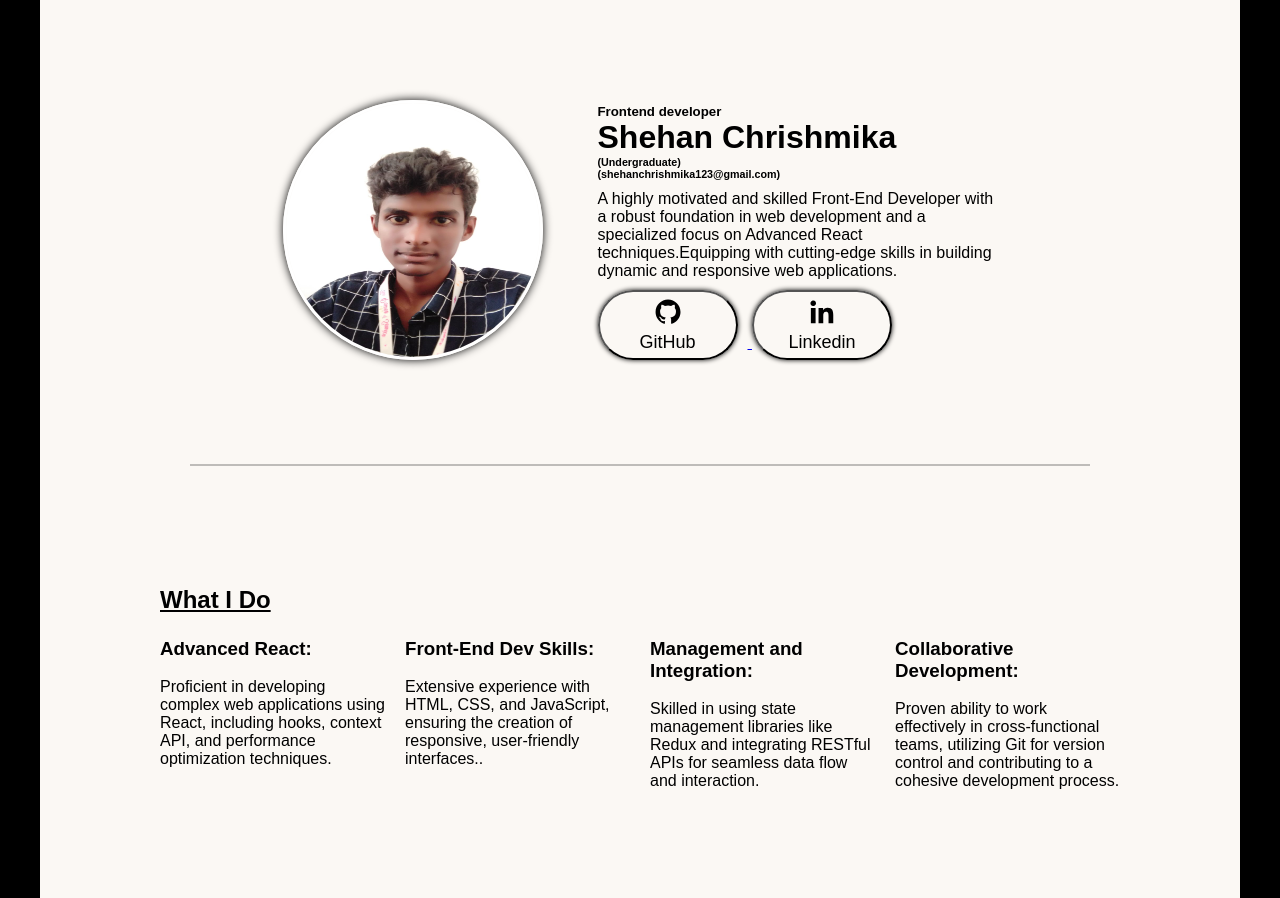
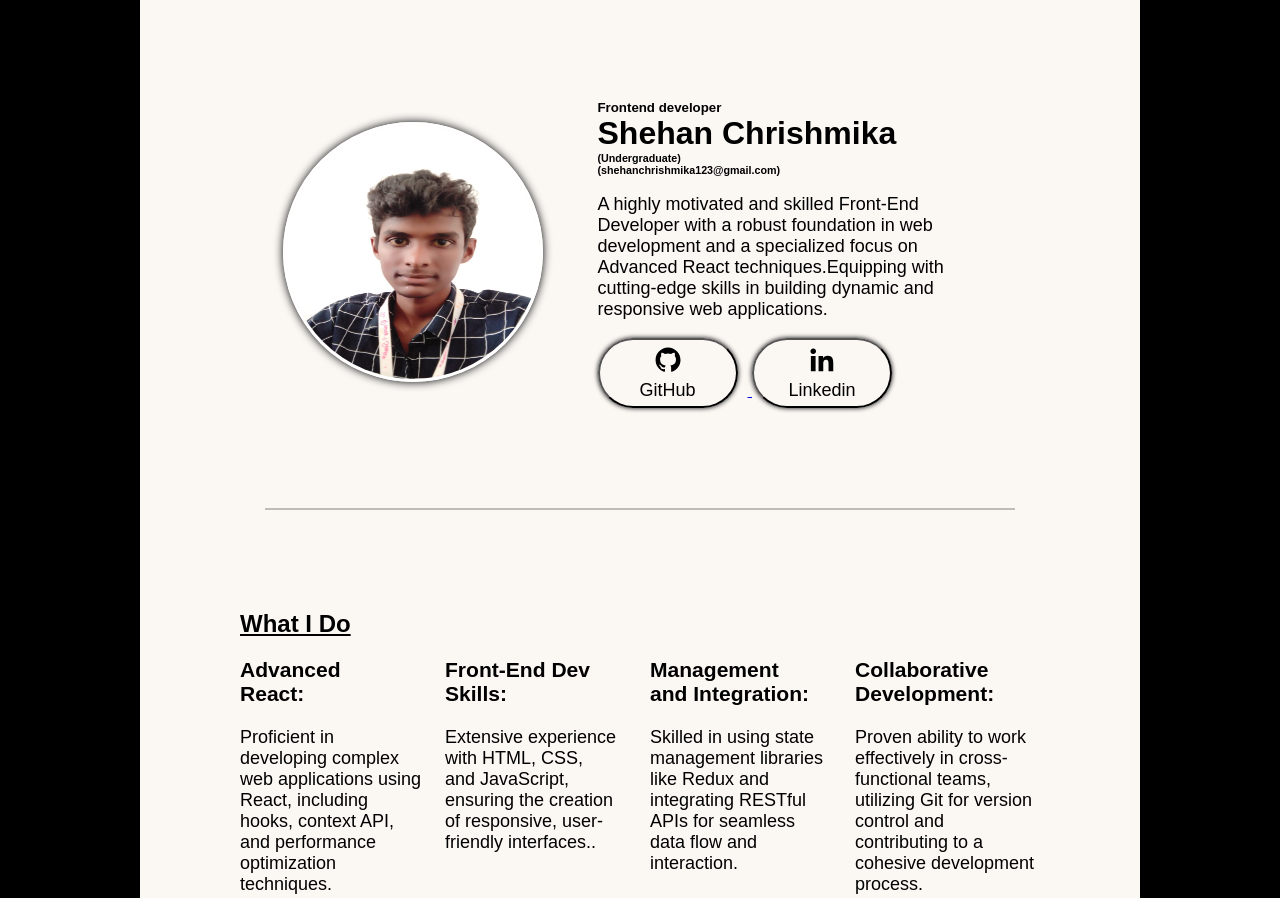
Before and after one commit to chrishmika/CV-Creation, a plain HTML site: page index.html in a window 1280 px wide. Shown: the top 898 px of the page. Drawn offline with Linux system fonts and the light colour scheme.

Commit message:
Changes to be committed: 	modified:   index.html 	modified:   style.css

```diff
--- a/index.html
+++ b/index.html
@@ -35,12 +35,12 @@
 
       <div class="what-im-doing">
         <div class="things-i-do">
-          <h3>Advanced React:</h3>
+          <h3>Advanced <br />React:</h3>
           <br />
           <p>Proficient in developing complex web applications using React, including hooks, context API, and performance optimization techniques.</p>
         </div>
         <div class="things-i-do">
-          <h3>Front-End Dev Skills:</h3>
+          <h3>Front-End Dev <br />Skills:</h3>
           <br />
           <p>Extensive experience with HTML, CSS, and JavaScript, ensuring the creation of responsive, user-friendly interfaces..</p>
         </div>
@@ -113,7 +113,7 @@
         </div>
         <div class="fact-item">
           <img class="icons" src="images/award.png" alt="" />
-          <h2>Awards Won</h2>
+          <h2>Awards <br />Won</h2>
           <span> 15 </span>
         </div>
         <div class="fact-item">
--- a/style.css
+++ b/style.css
@@ -12,7 +12,7 @@ body {
 
 .container {
   background: #fbf8f4;
-  width: 1200px;
+  width: 1000px;
   margin: auto;
 }
 
@@ -35,7 +35,8 @@ body {
 
 .photo-description {
   width: 400px;
-  margin: 10px 0;
+  margin: 18px 0;
+  font-size: 18px;
 }
 
 button {
@@ -67,7 +68,9 @@ button:hover {
   display: flex;
   justify-content: center;
   gap: 20px;
+  font-size: 18px;
   margin: 2% 10% 10% 10%;
+  text-wrap: balance;
 }
 
 .things-i-do {
@@ -119,3 +122,9 @@ i {
 .client-icons {
   width: 55px;
 }
+
+span {
+  font-size: 20px;
+  font-weight: bold;
+  color: rgb(66, 65, 65);
+}
```
